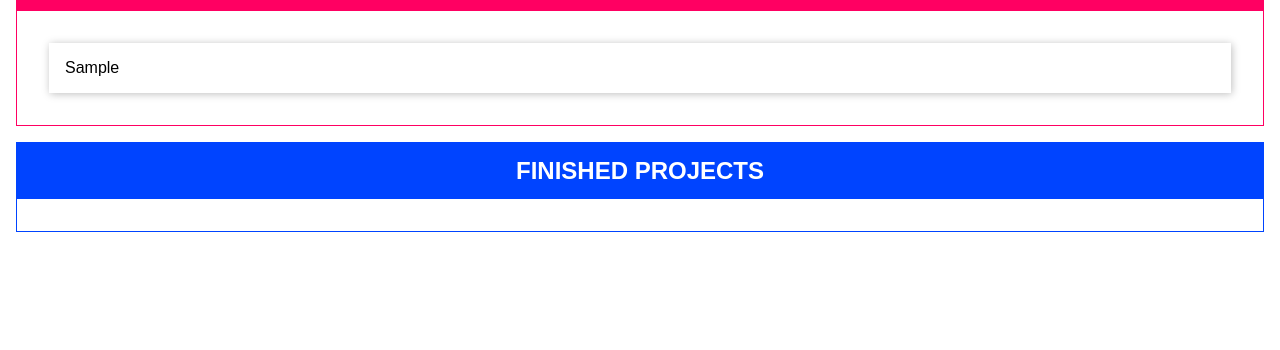
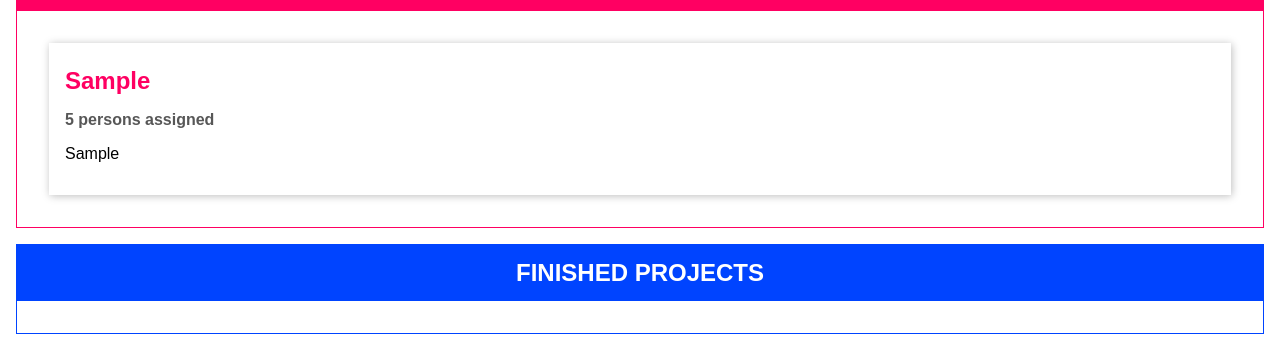
Before and after one commit to Rahat47/basic-ts-project, a website with bundled scripts: page index.html in a window 1280 px wide. Both pictures are taken after typing "Sample", "Sample", "5" into the empty fields and a click on the button "ADD PROJECT". Shown: the part 561-911 px from the top of the page. Before the commit the page ends 809 px from the top, so only its background shows below. Built offline with nearby package versions, Linux system fonts and the light colour scheme.

Commit message:
drag and drop project done for now,

```diff
--- a/app.css
+++ b/app.css
@@ -96,6 +96,7 @@ button:active {
     box-shadow: 1px 1px 8px rgba(0, 0, 0, 0.26);
     padding: 1rem;
     margin: 1rem;
+    background-color: white;
 }
 
 .projects li h2 {
--- a/index.html
+++ b/index.html
@@ -34,7 +34,11 @@
   </template>
 
   <template id="single-project">
-    <li></li>
+    <li draggable="true">
+      <h2></h2>
+      <h3></h3>
+      <p></p>
+    </li>
   </template>
 
   <template id="project-list">
--- a/src/app.ts
+++ b/src/app.ts
@@ -1,5 +1,16 @@
+//Drag & Drop Interface
+interface Draggable {
+    dragStartHandler(event: DragEvent): void;
+    dragEndHandler(event: DragEvent): void;
+}
+
+interface DragTarget {
+    dragOverHandler(event: DragEvent): void;
+    dropHandler(event: DragEvent): void;
+    dragLeaveHandler(event: DragEvent): void;
+}
+
 //Project Type
-
 enum ProjectType {
     ACTIVE,
     FINISHED,
@@ -58,6 +69,18 @@ class ProjectState extends State<Project> {
         );
 
         this.project.push(newProject);
+        this.updateListeners();
+    }
+
+    moveProject(projectId: string, newStatus: ProjectType) {
+        const project = this.project.find(prj => prj.id === projectId);
+        if (project && project.status !== newStatus) {
+            project.status = newStatus;
+            this.updateListeners();
+        }
+    }
+
+    private updateListeners() {
         this.listeners.forEach(fn => fn(this.project.slice()));
     }
 }
@@ -176,8 +199,55 @@ abstract class Component<T extends HTMLElement, U extends HTMLElement> {
     abstract renderContent(): void;
 }
 
+//Project Item Class
+class ProjectItem
+    extends Component<HTMLUListElement, HTMLLIElement>
+    implements Draggable
+{
+    private project: Project;
+
+    get persons() {
+        if (this.project.people === 1) {
+            return `1 person assigned`;
+        } else {
+            return `${this.project.people} persons assigned`;
+        }
+    }
+
+    constructor(targetId: string, project: Project) {
+        super("single-project", targetId, false, project.id);
+        this.project = project;
+
+        this.configure();
+        this.renderContent();
+    }
+
+    @AutoBind
+    dragStartHandler(e: DragEvent) {
+        e.dataTransfer!.setData("text/plain", this.project.id);
+        e.dataTransfer!.effectAllowed = "move";
+    }
+
+    dragEndHandler(_e: DragEvent) {
+        console.log("Drag End");
+    }
+
+    configure() {
+        this.element.addEventListener("dragstart", this.dragStartHandler);
+        this.element.addEventListener("dragend", this.dragEndHandler);
+    }
+
+    renderContent() {
+        this.element.querySelector("h2")!.textContent = this.project.title;
+        this.element.querySelector("h3")!.textContent = this.persons;
+        this.element.querySelector("p")!.textContent = this.project.description;
+    }
+}
 // Project-List Class
-class ProjectList extends Component<HTMLDivElement, HTMLElement> {
+class ProjectList
+    extends Component<HTMLDivElement, HTMLElement>
+    implements DragTarget
+{
     assignedProject: Project[];
     constructor(private type: "active" | "finished") {
         super("project-list", "app", false, `${type}-projects`);
@@ -187,8 +257,35 @@ class ProjectList extends Component<HTMLDivElement, HTMLElement> {
         this.configure();
         this.renderContent();
     }
+    @AutoBind
+    dragLeaveHandler(_e: DragEvent) {
+        const listEl = this.element.querySelector("ul")!;
+        listEl.classList.remove("droppable");
+    }
+
+    @AutoBind
+    dragOverHandler(e: DragEvent) {
+        if (e.dataTransfer && e.dataTransfer.types[0] === "text/plain") {
+            e.preventDefault();
+            const listEl = this.element.querySelector("ul")!;
+            listEl.classList.add("droppable");
+        }
+    }
+
+    @AutoBind
+    dropHandler(e: DragEvent) {
+        const projectId = e.dataTransfer!.getData("text/plain");
+        projectState.moveProject(
+            projectId,
+            this.type === "active" ? ProjectType.ACTIVE : ProjectType.FINISHED
+        );
+    }
 
     configure() {
+        this.element.addEventListener("dragover", this.dragOverHandler);
+        this.element.addEventListener("dragleave", this.dragLeaveHandler);
+        this.element.addEventListener("drop", this.dropHandler);
+
         projectState.addListener((projects: Project[]) => {
             const relevantProjects = projects.filter(item => {
                 if (this.type === "active") {
@@ -217,9 +314,7 @@ class ProjectList extends Component<HTMLDivElement, HTMLElement> {
         ) as HTMLUListElement;
         listEl.innerHTML = "";
         for (const project of this.assignedProject) {
-            const listItem = document.createElement("li");
-            listItem.textContent = project.title;
-            listEl.appendChild(listItem);
+            new ProjectItem(this.element.querySelector("ul")!.id, project);
         }
     }
 }
```
